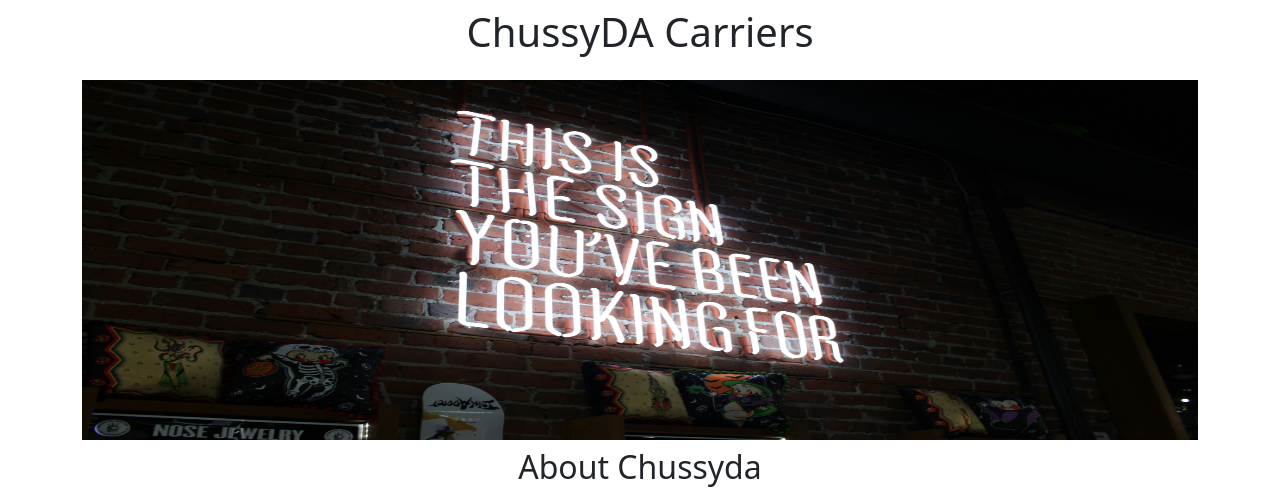
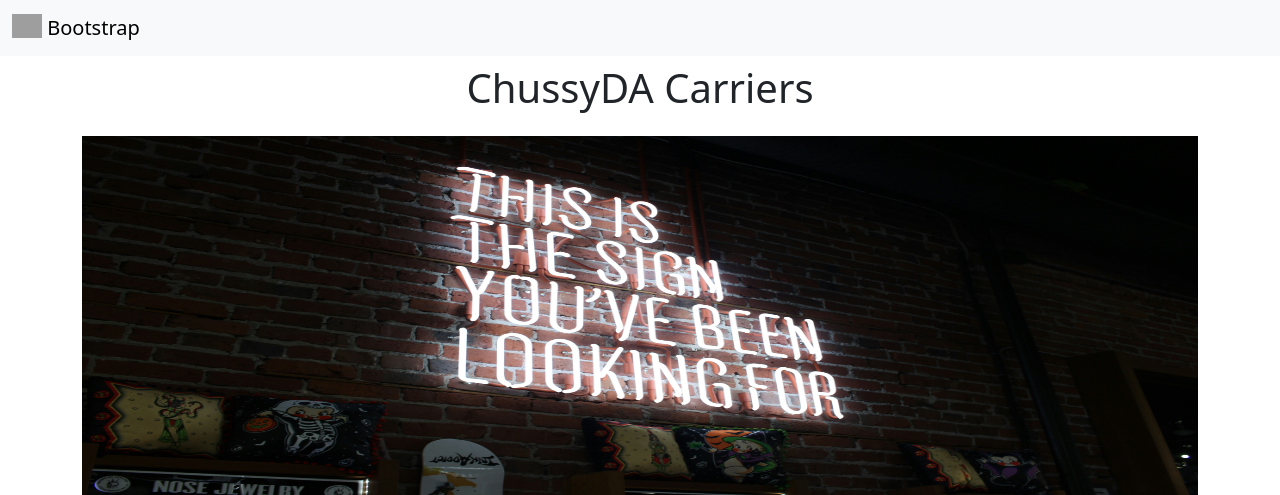
Before and after one commit to baadakk/chussy-website, a Flask app: page / in a window 1280 px wide. Shown: the top 495 px of the page. Run offline with Flask 3, Linux system fonts and the light colour scheme; grey boxes are pictures that could not be loaded.

Commit message:
added nav

```diff
--- a/templates/home.html
+++ b/templates/home.html
@@ -15,6 +15,7 @@
 
 </head>
 <body>
+      {% include 'nav.html'%}
     <div class = "container">
     <h1 class = "text-center mt-2 mb-4"">ChussyDA Carriers</h1>
         <img class = "img-fluid" id = "banner" src="https://d41e1fc4-636a-4dfe-903b-cc48ab674fe1-00-1buxp8t7v57wm.pike.replit.dev/static/webimage.jpg">
--- /dev/null
+++ b/templates/nav.html
@@ -0,0 +1,8 @@
+<nav class="navbar bg-body-tertiary">
+  <div class="container-fluid">
+    <a class="navbar-brand" href="#">
+      <img src="/docs/5.3/assets/brand/bootstrap-logo.svg" alt="Logo" width="30" height="24" class="d-inline-block align-text-top">
+      Bootstrap
+    </a>
+  </div>
+</nav>
```
